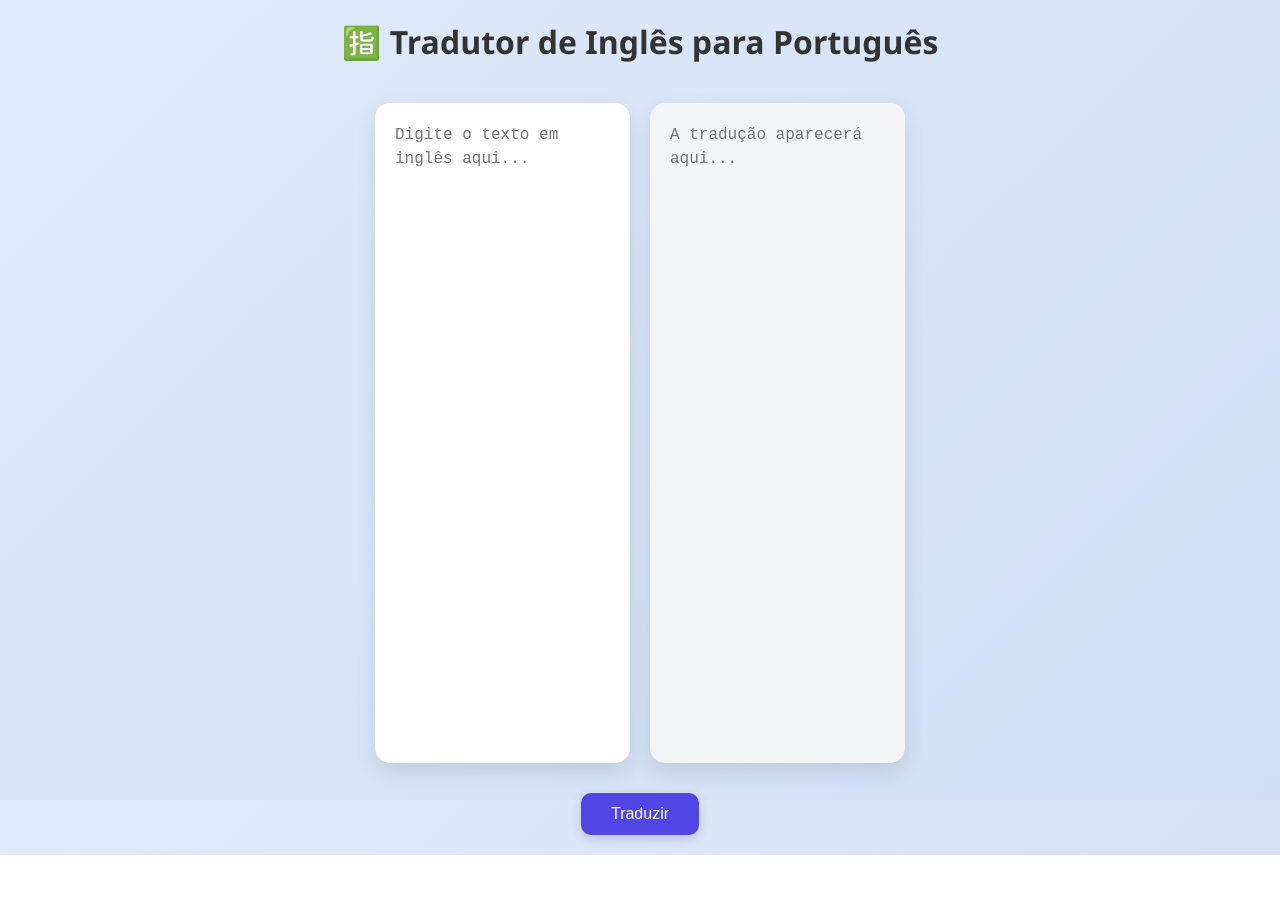
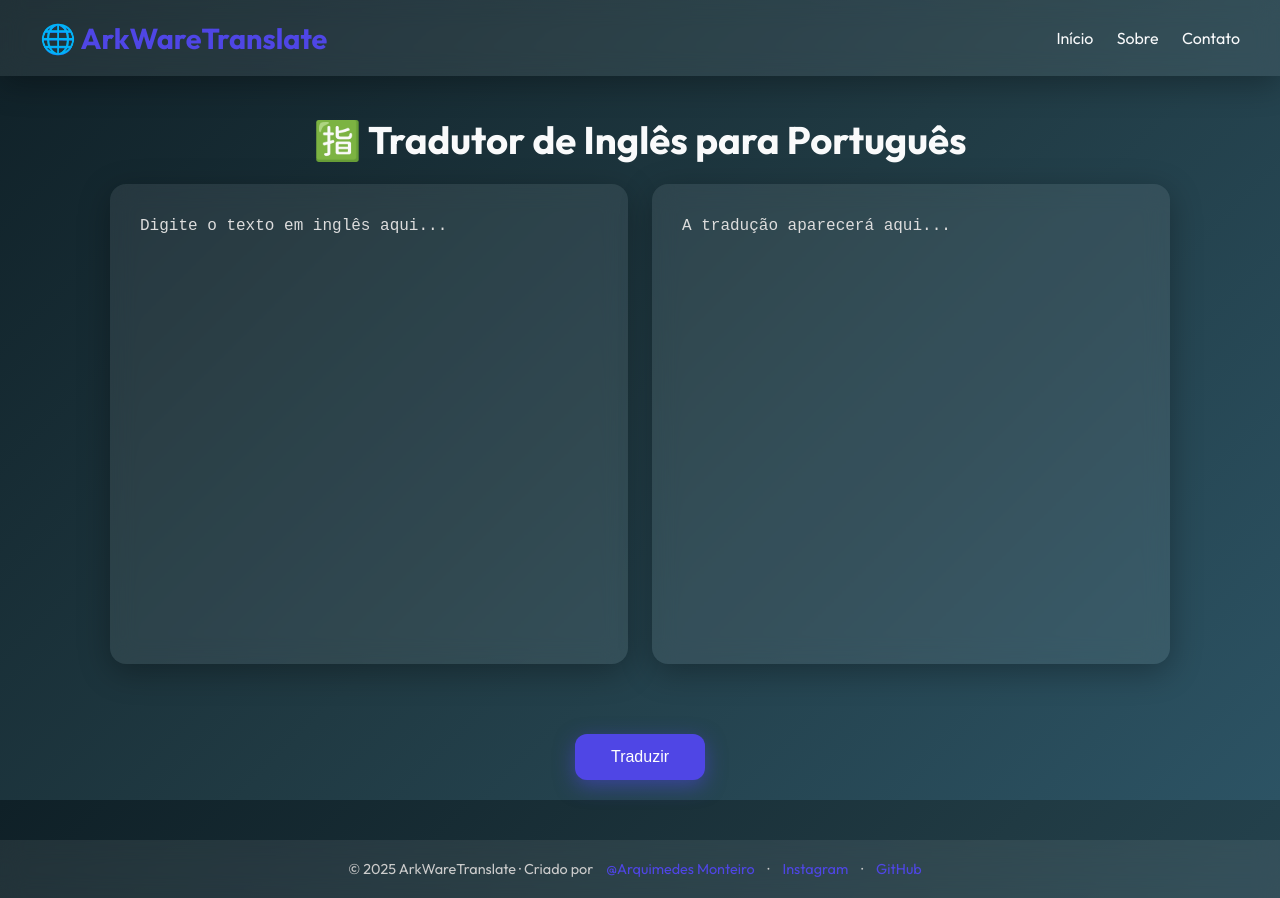
Before and after one commit to ArquimedesOFC/tradutor, a plain HTML site: page index.html in a window 1280 px wide. Before the commit the page ends 855 px from the top, so only its background shows below. Drawn offline with Linux system fonts and the light colour scheme.

Commit message:
Update index.html

```diff
--- a/index.html
+++ b/index.html
@@ -4,91 +4,126 @@
   <meta charset="UTF-8" />
   <meta name="viewport" content="width=device-width, initial-scale=1.0"/>
   <title>Tradutor Vertical</title>
+  <link rel="preconnect" href="https://fonts.googleapis.com">
+  <link href="https://fonts.googleapis.com/css2?family=Outfit:wght@400;700&display=swap" rel="stylesheet">
   <style>
+    :root {
+      --primary: #4f46e5;
+      --primary-dark: #4338ca;
+      --bg: linear-gradient(135deg, #0f2027, #203a43, #2c5364);
+      --glass: rgba(255, 255, 255, 0.08);
+      --text-light: #f9fafb;
+      --text-dark: #1f2937;
+      --radius: 16px;
+      --shadow: 0 8px 32px rgba(0, 0, 0, 0.3);
+    }
+
     * {
       box-sizing: border-box;
       margin: 0;
       padding: 0;
     }
 
-    html, body {
+    body, html {
       height: 100%;
-      font-family: 'Segoe UI', Tahoma, Geneva, Verdana, sans-serif;
-      background: linear-gradient(135deg, #e0eafc, #cfdef3);
+      font-family: 'Outfit', sans-serif;
+      background: var(--bg);
+      color: var(--text-light);
     }
 
-    body {
+    header {
       display: flex;
-      flex-direction: column;
+      justify-content: space-between;
+      align-items: center;
+      padding: 20px 40px;
+      background: var(--glass);
+      backdrop-filter: blur(12px);
+      box-shadow: var(--shadow);
+      position: sticky;
+      top: 0;
+      z-index: 999;
+    }
+
+    header h2 {
+      font-size: 1.8rem;
+      color: var(--primary);
+    }
+
+    nav a {
+      margin-left: 20px;
+      text-decoration: none;
+      color: var(--text-light);
+      font-weight: 500;
+      transition: color 0.3s ease;
+    }
+
+    nav a:hover {
+      color: var(--primary);
     }
 
     h1 {
       text-align: center;
-      margin: 20px 0;
-      color: #333;
+      font-size: 2.4rem;
+      margin: 40px 0 20px;
     }
 
     .container {
-      flex: 1;
       display: flex;
-      flex-direction: row;
-      gap: 20px;
-      padding: 20px;
-      max-width: 1000px;
+      gap: 24px;
+      max-width: 1100px;
       margin: 0 auto;
+      padding: 0 20px 40px;
     }
 
     .box {
       flex: 1;
-      padding: 20px;
-      border-radius: 15px;
-      box-shadow: 0 8px 20px rgba(0, 0, 0, 0.1);
       display: flex;
       flex-direction: column;
-      background-color: white;
-      height: calc(100vh - 140px);
-    }
-
-    .input-box {
-      background-color: #ffffff;
-    }
-
-    .output-box {
-      background-color: #f3f4f6;
+      padding: 20px;
+      background: var(--glass);
+      backdrop-filter: blur(12px);
+      border-radius: var(--radius);
+      box-shadow: var(--shadow);
+      height: 60vh;
     }
 
     textarea {
       flex: 1;
       width: 100%;
+      background: transparent;
+      border: none;
+      font-size: 1rem;
+      color: #fff;
       resize: none;
-      border: none;
-      background: transparent;
-      font-size: 16px;
-      color: #333;
       outline: none;
-      line-height: 1.5;
-      overflow-y: auto;
+      line-height: 1.6;
+      padding: 10px;
+    }
+
+    textarea::placeholder {
+      color: #ddd;
     }
 
     .actions {
       text-align: center;
-      padding: 10px 0 20px;
+      margin: 30px 0 60px;
     }
 
     button {
-      background-color: #4f46e5;
-      color: white;
-      padding: 12px 30px;
-      font-size: 16px;
+      background-color: var(--primary);
+      color: #fff;
+      font-size: 1rem;
+      padding: 14px 36px;
       border: none;
-      border-radius: 10px;
+      border-radius: 12px;
       cursor: pointer;
-      transition: background-color 0.3s ease;
-      box-shadow: 0 4px 12px rgba(0, 0, 0, 0.15);
+      transition: all 0.3s ease;
+      box-shadow: 0 6px 20px rgba(79, 70, 229, 0.5);
     }
 
     button:hover:enabled {
-      background-color: #4338ca;
+      background-color: var(--primary-dark);
+      transform: translateY(-2px);
     }
 
     button:disabled {
@@ -96,38 +131,72 @@
       cursor: not-allowed;
     }
 
+    footer {
+      background: var(--glass);
+      backdrop-filter: blur(12px);
+      padding: 20px 40px;
+      text-align: center;
+      font-size: 0.9rem;
+      color: #ccc;
+      margin-top: auto;
+    }
+
+    footer a {
+      color: var(--primary);
+      text-decoration: none;
+      margin: 0 10px;
+    }
+
     @media (max-width: 768px) {
       .container {
         flex-direction: column;
-        height: auto;
       }
 
       .box {
-        height: 40vh;
+        height: auto;
+        min-height: 35vh;
       }
 
-      textarea {
-        height: 100%;
+      header, footer {
+        padding: 15px 20px;
+      }
+
+      nav {
+        display: none;
       }
     }
   </style>
 </head>
 <body>
 
+  <header>
+    <h2>🌐 ArkWareTranslate</h2>
+    <nav>
+      <a href="#">Início</a>
+      <a href="#">Sobre</a>
+      <a href="#">Contato</a>
+    </nav>
+  </header>
+
   <h1>🈯 Tradutor de Inglês para Português</h1>
 
   <div class="container">
     <div class="box input-box">
-      <textarea id="text-to-translate" placeholder="Digite o texto em inglês aqui..." aria-label="Campo de texto para digitar o texto em inglês"></textarea>
+      <textarea id="text-to-translate" placeholder="Digite o texto em inglês aqui..." aria-label="Texto em inglês"></textarea>
     </div>
     <div class="box output-box">
-      <textarea id="translated-text" placeholder="A tradução aparecerá aqui..." readonly aria-label="Campo de texto com a tradução em português"></textarea>
+      <textarea id="translated-text" placeholder="A tradução aparecerá aqui..." readonly aria-label="Tradução em português"></textarea>
     </div>
   </div>
 
   <div class="actions">
     <button id="translate-btn" onclick="translateText()">Traduzir</button>
   </div>
+
+  <footer>
+    &copy; 2025 ArkWareTranslate · Criado por <a href="#">@Arquimedes Monteiro</a> ·
+    <a href="#">Instagram</a> · <a href="#">GitHub</a>
+  </footer>
 
   <script>
     async function translateText() {
```
